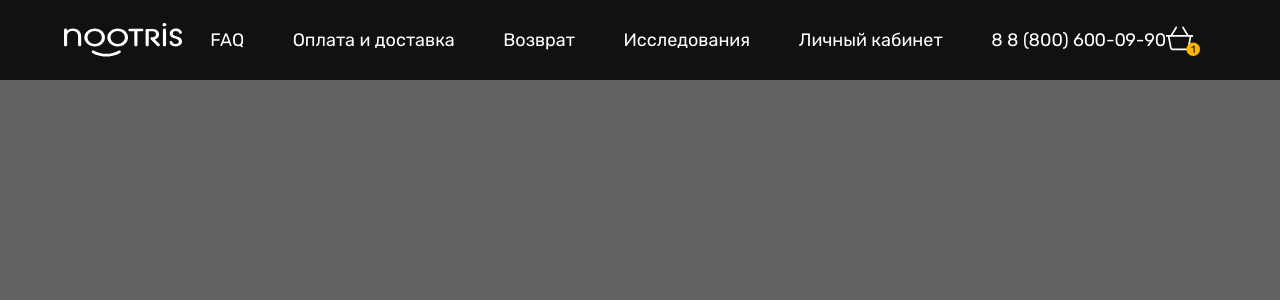
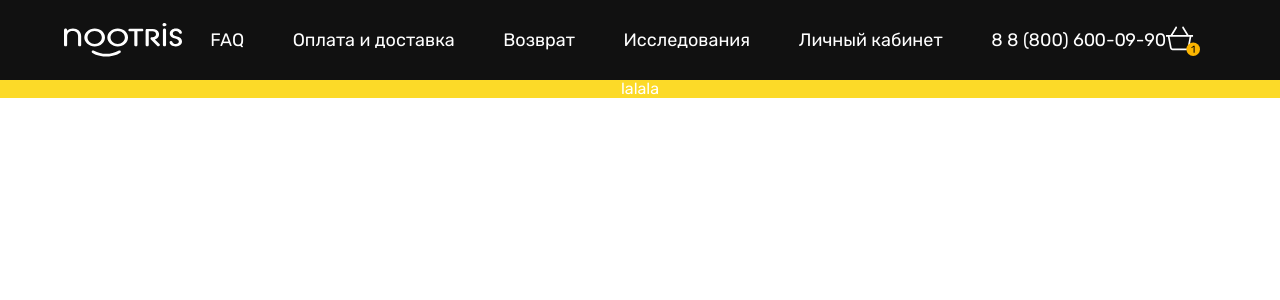
Before and after one commit to Vlad-maker/Nootris, a React (Create React App) app: page / in a window 1280 px wide. Shown: the top 300 px of the page. Built offline with nearby package versions, Linux system fonts and the light colour scheme.

Commit message:
Fix: background

```diff
--- a/src/App.js
+++ b/src/App.js
@@ -1,10 +1,12 @@
 import './App.css';
 import Header from './Components/Header';
+import UniqueSP from './Components/UniqueSP';
 
 function App() {
   return (
     <div className="App">
       <Header/>
+      <UniqueSP/>
     </div>
   );
 }
--- a/src/Components/Header.jsx
+++ b/src/Components/Header.jsx
@@ -9,6 +9,7 @@ function clicked() {
 
 function Header() {
   return (
+    <HeaderBackground>
     <HeaderBlock>
         <HeaderLogo src={logo}/>
         <HeaderNav>
@@ -24,12 +25,21 @@ function Header() {
             <BasketIcon src={basket}/>
         </BasketBtn>
     </HeaderBlock>
+    </HeaderBackground>
   )
 }
 
 export default Header
 
-const HeaderBlock = styled.section`
+const HeaderBackground = styled.section`
+    max-width: 2560px;
+    width: 100%;
+    background-color: #111111;
+    display: flex;
+    justify-content: center;
+`
+
+const HeaderBlock = styled.div`
     padding: 0;
     max-width: 1440px;
     width: 100%;
--- a/src/Components/UniqueSP.jsx
+++ b/src/Components/UniqueSP.jsx
@@ -0,0 +1,20 @@
+import React from 'react';
+import styled from 'styled-components';
+
+function UniqueSP() {
+  return (
+    <UniqueSPBackground>
+        lalala
+    </UniqueSPBackground>
+  )
+}
+
+export default UniqueSP
+
+const UniqueSPBackground = styled.section`
+    max-width: 2560px;
+    width: 100%;
+    background-color: #fcda28;
+    display: flex;
+    justify-content: center;
+`
--- a/src/index.css
+++ b/src/index.css
@@ -7,7 +7,6 @@ body {
     sans-serif;
   -webkit-font-smoothing: antialiased;
   -moz-osx-font-smoothing: grayscale;
-  background-color: #646363;
   color: #fff;
 }
 
```
